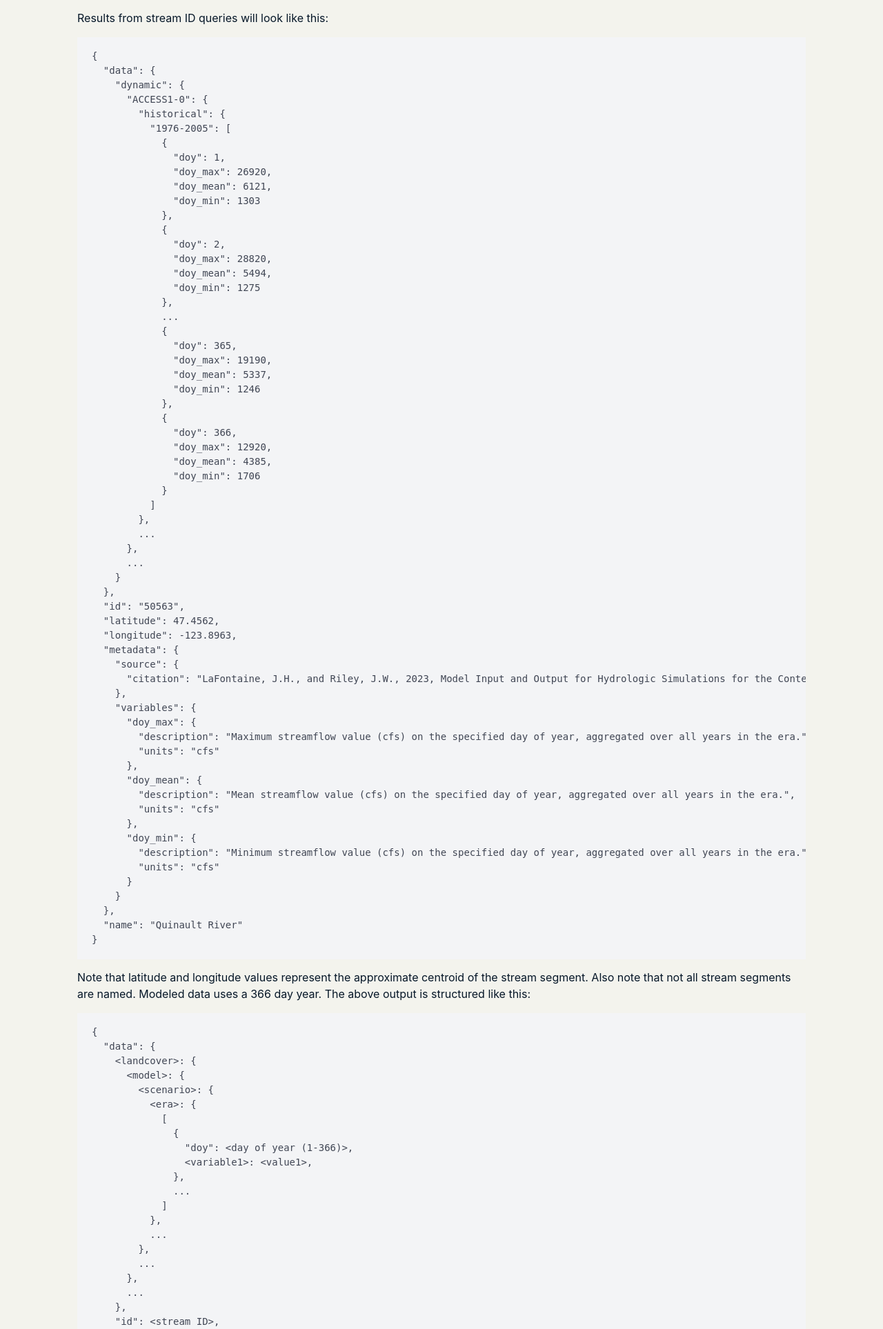
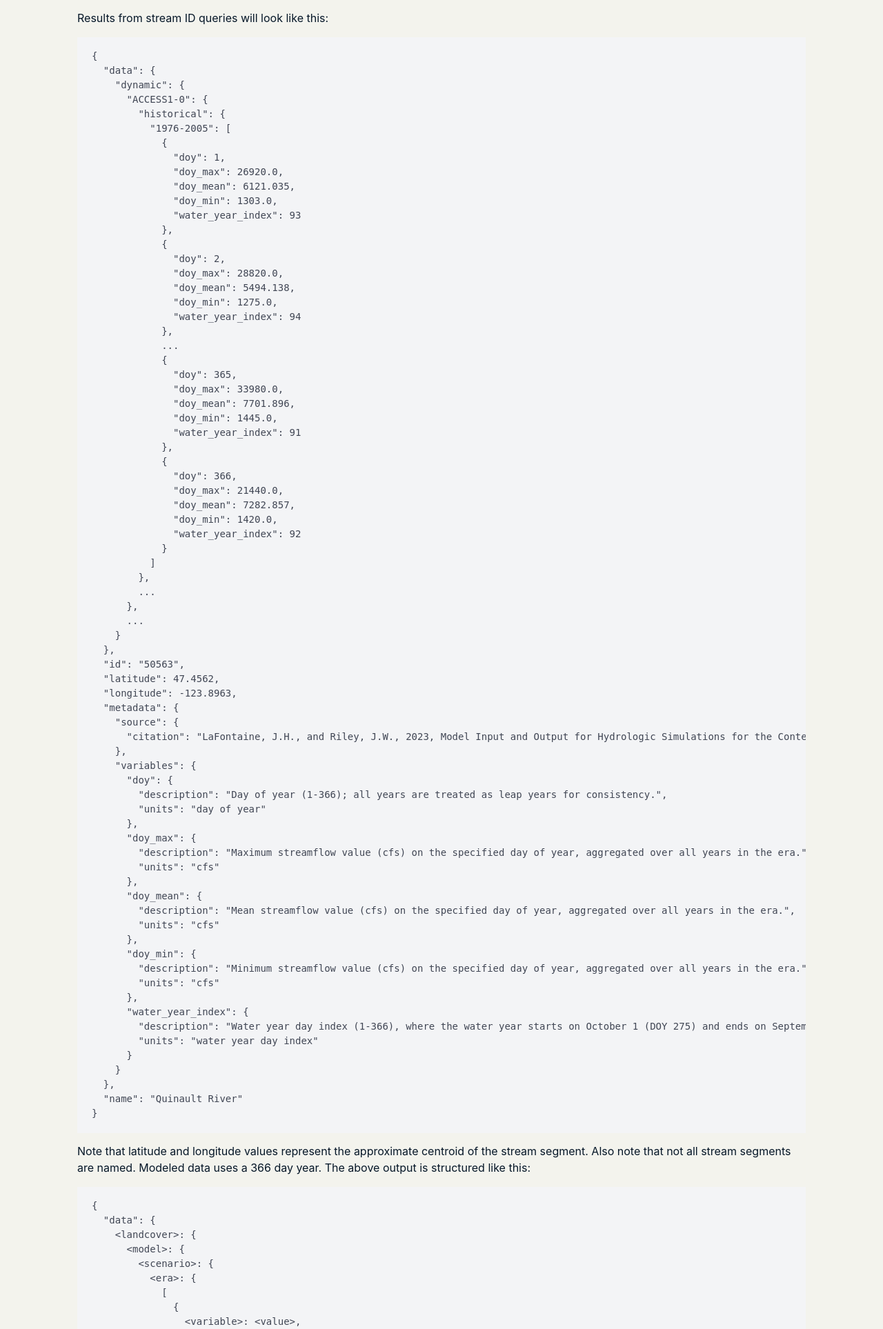
Before and after one commit to ua-snap/data-api, a Python web app: template templates/documentation/conus_hydrology.html in a window 1280 px wide. Shown: the part 3406-5333 px from the top of the page at 69% size. Run offline with Jinja, Linux system fonts and the light colour scheme; the template is opened without the code that fills it, so the values that code supplies are empty.

Commit message:
`conus_hydrology` water year index fixes (#692)

```diff
--- a/templates/documentation/conus_hydrology.html
+++ b/templates/documentation/conus_hydrology.html
@@ -249,28 +249,32 @@
           "1976-2005": [
             {
               "doy": 1,
-              "doy_max": 26920,
-              "doy_mean": 6121,
-              "doy_min": 1303
+              "doy_max": 26920.0,
+              "doy_mean": 6121.035,
+              "doy_min": 1303.0,
+              "water_year_index": 93
             },
             {
               "doy": 2,
-              "doy_max": 28820,
-              "doy_mean": 5494,
-              "doy_min": 1275
+              "doy_max": 28820.0,
+              "doy_mean": 5494.138,
+              "doy_min": 1275.0,
+              "water_year_index": 94
             },
             ...
             {
               "doy": 365,
-              "doy_max": 19190,
-              "doy_mean": 5337,
-              "doy_min": 1246
+              "doy_max": 33980.0,
+              "doy_mean": 7701.896,
+              "doy_min": 1445.0,
+              "water_year_index": 91
             },
             {
               "doy": 366,
-              "doy_max": 12920,
-              "doy_mean": 4385,
-              "doy_min": 1706
+              "doy_max": 21440.0,
+              "doy_mean": 7282.857,
+              "doy_min": 1420.0,
+              "water_year_index": 92
             }
           ]
         },
@@ -287,6 +291,10 @@
       "citation": "LaFontaine, J.H., and Riley, J.W., 2023, Model Input and Output for Hydrologic Simulations for the Conterminous United States for Historical and Future Conditions Using the National Hydrologic Model Infrastructure (NHM) and the Coupled Model Intercomparison Project Phase 5 (CMIP5), 1950 - 2100: U.S. Geological Survey data release, https://doi.org/10.5066/P9EBKREQ."
     },
     "variables": {
+      "doy": {
+        "description": "Day of year (1-366); all years are treated as leap years for consistency.",
+        "units": "day of year"
+      },
       "doy_max": {
         "description": "Maximum streamflow value (cfs) on the specified day of year, aggregated over all years in the era.",
         "units": "cfs"
@@ -298,6 +306,10 @@
       "doy_min": {
         "description": "Minimum streamflow value (cfs) on the specified day of year, aggregated over all years in the era.",
         "units": "cfs"
+      },
+      "water_year_index": {
+        "description": "Water year day index (1-366), where the water year starts on October 1 (DOY 275) and ends on September 30 (DOY 274).",
+        "units": "water year day index"
       }
     }
   },
@@ -320,8 +332,7 @@
           &lt;era&gt;: {
             [
               {
-                "doy": &lt;day of year (1-366)&gt;,
-                &lt;variable1&gt;: &lt;value1&gt;,
+                &lt;variable&gt;: &lt;value&gt;,
               },
               ...
             ]
@@ -340,9 +351,9 @@
         "citation": &lt;academic reference for source data&gt;
       },
       "variables": {
-        &lt;variable1&gt;: {
-          "description": &lt;description of variable1&gt;,
-          "units": &lt;units of variable1&gt;
+        &lt;variable&gt;: {
+          "description": &lt;description of variable&gt;,
+          "units": &lt;units of variable&gt;
         },
       }
     },
@@ -366,26 +377,30 @@
               "doy": 1,
               "doy_max": 24000,
               "doy_mean": 3802,
-              "doy_min": 1020
+              "doy_min": 1020,
+              water_year_index: 93
             },
             {
               "doy": 2,
               "doy_max": 21400,
               "doy_mean": 3844,
-              "doy_min": 1040
+              "doy_min": 1040,
+              water_year_index: 94
             },
             ...
             {
               "doy": 365,
               "doy_max": 12900,
               "doy_mean": 3730,
-              "doy_min": 950
+              "doy_min": 950,
+              water_year_index: 91
             },
             {
               "doy": 366,
               "doy_max": 16100,
               "doy_mean": 5133,
-              "doy_min": 1780
+              "doy_min": 1780,
+              water_year_index: 92
             }
           ]
         },
@@ -403,6 +418,10 @@
       "citation": "U.S. Geological Survey, 2026, U.S. Geological Survey National Water Information System database, accessed 2026-01-08, at https://doi.org/10.5066/F7P55KJN. Data download directly accessible at https://api.waterdata.usgs.gov/ogcapi/v0/collections/daily/items?f=json&lang=en-US&limit=50000&properties=time,value,unit_of_measure&skipGeometry=true&sortby=%2Btime&offset=0&datetime=1976-10-01/2005-09-30&monitoring_location_id=USGS-12039500&parameter_code=00060&approval_status=Approved"
     },
     "variables": {
+      "doy": {
+        "description": "Day of year (1-366); all years are treated as leap years for consistency.",
+        "units": "day of year"
+      },
       "doy_max": {
         "description": "Maximum streamflow value (cfs) on the specified day of year, aggregated over all years in the era.",
         "units": "cfs"
@@ -414,7 +433,10 @@
       "doy_min": {
         "description": "Minimum streamflow value (cfs) on the specified day of year, aggregated over all years in the era.",
         "units": "cfs"
-      }
+      },
+      "water_year_index": {
+        "description": "Water year day index (1-366), where the water year starts on October 1 (DOY 275) and ends on September 30 (DOY 274).",
+        "units": "water year day index"
     }
   },
   "name": "QUINAULT RIVER AT QUINAULT LAKE, WA"
@@ -438,8 +460,7 @@
           "1976-2005": {
             [
               {
-                "doy": &lt;day of year (1-366)&gt;,
-                &lt;variable1&gt;: &lt;value1&gt;,
+                &lt;variable&gt;: &lt;value&gt;,
               },
               ...
             ]
@@ -460,9 +481,9 @@
       "citation": &lt;academic reference for source data&gt;
     },
     "variables": {
-      &lt;variable1&gt;: {
-        "description": &lt;description of variable1&gt;,
-        "units": &lt;units of variable1&gt;
+      &lt;variable&gt;: {
+        "description": &lt;description of variable&gt;,
+        "units": &lt;units of variable&gt;
       },
     },
   }
```
Also changed, not shown: routes/conus_hydrology.py (+15 -10 lines).
